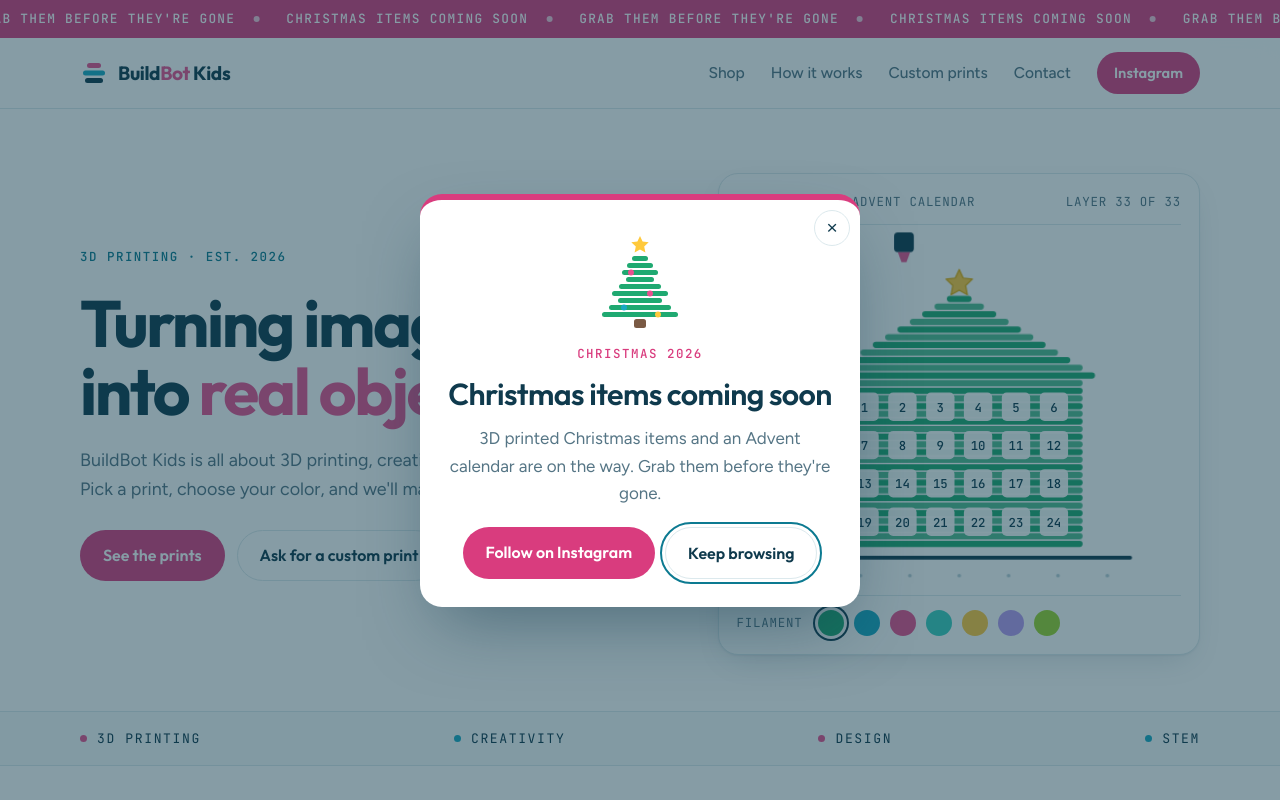
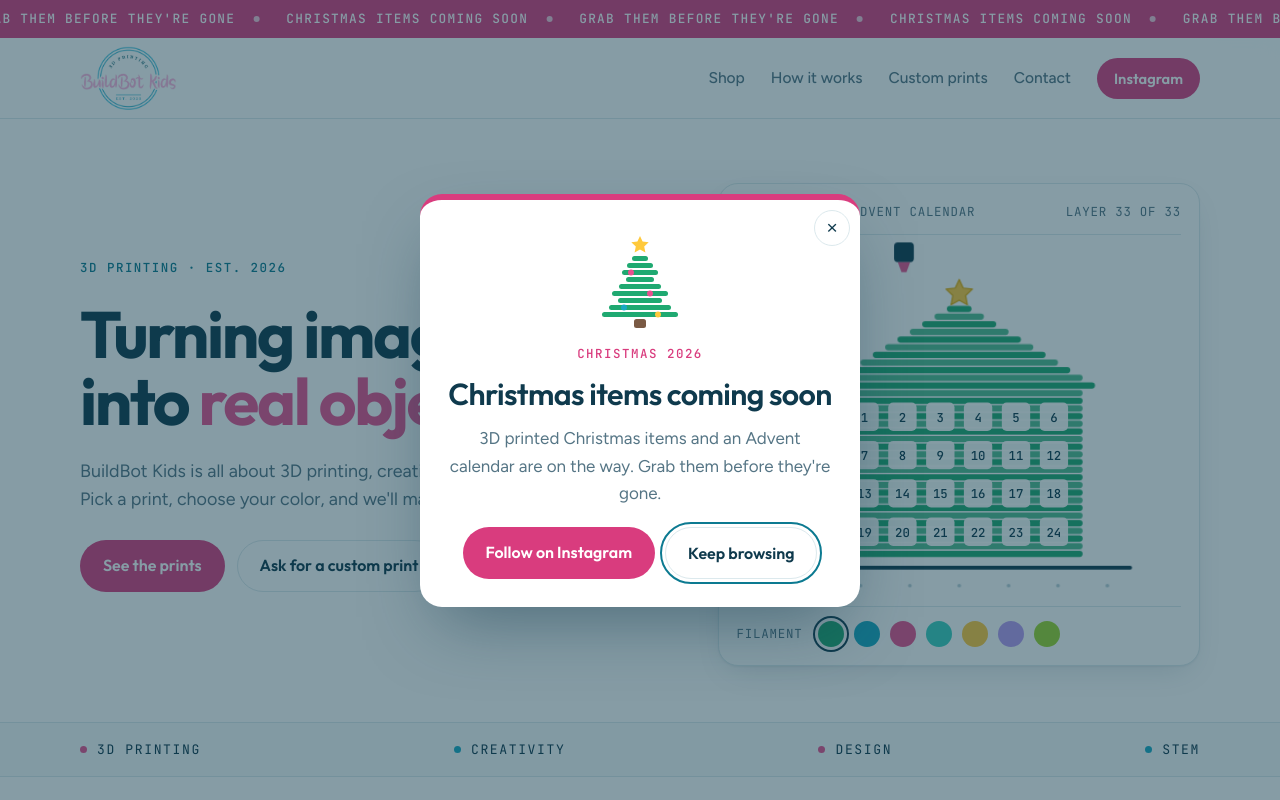
Before and after one commit to eigensciences/BuildBot-Kids, a plain HTML site: page index.html in a window 1280 px wide. Shown: the top 800 px of the page. Drawn offline with Linux system fonts and the light colour scheme.

Commit message:
Use the BuildBot Kids logo in the header, contact card and browser tab
Co-Authored-By: Claude Fable 5.2 <noreply@anthropic.com>
Claude-Session: https://claude.ai/code/session_01HYkUTiRpuZrEr1AwotYtC8

```diff
--- a/index.html
+++ b/index.html
@@ -4,6 +4,7 @@
 <meta charset="utf-8">
 <meta name="viewport" content="width=device-width, initial-scale=1">
 <title>BuildBot Kids</title>
+<link rel="icon" type="image/png" href="images/favicon.png">
 <link rel="preconnect" href="https://fonts.googleapis.com">
 <link rel="preconnect" href="https://fonts.gstatic.com" crossorigin>
 <link href="https://fonts.googleapis.com/css2?family=Figtree:wght@400;500;600;700&family=JetBrains+Mono:wght@400;500&family=Outfit:wght@500;600;700&display=swap" rel="stylesheet">
@@ -83,10 +84,11 @@ header.site {
   backdrop-filter: blur(10px);
   border-bottom: 1px solid var(--line);
 }
-.nav { display: flex; align-items: center; justify-content: space-between; gap: 16px; padding: 14px 0; flex-wrap: wrap; }
+.nav { display: flex; align-items: center; justify-content: space-between; gap: 16px; padding: 8px 0; flex-wrap: wrap; }
 .brand { display: flex; align-items: center; gap: 10px; text-decoration: none; font-family: var(--font-display); font-weight: 700; font-size: 1.2rem; letter-spacing: -0.02em; }
 .brand b { color: var(--pink); font-weight: 700; }
-.brand svg { width: 28px; height: 28px; flex: none; }
+.brand-logo { height: 64px; width: auto; display: block; }
+.contact-logo { width: 180px; height: auto; display: block; }
 .links { display: flex; align-items: center; gap: 6px 26px; flex-wrap: wrap; font-weight: 500; font-size: 0.97rem; }
 .links a { text-decoration: none; padding: 6px 0; color: var(--muted); }
 .links a:hover { color: var(--ink); }
@@ -248,12 +250,7 @@ div.thumb { background: color-mix(in srgb, var(--tint) 30%, #fff); }
 <header class="site">
   <div class="wrap nav">
     <a class="brand" href="#top" aria-label="BuildBot Kids home">
-      <svg viewBox="0 0 28 28" aria-hidden="true">
-        <rect x="7" y="4" width="14" height="5" rx="2.5" fill="#E8508F"/>
-        <rect x="3" y="11.5" width="22" height="5" rx="2.5" fill="#18A9C4"/>
-        <rect x="5" y="19" width="18" height="5" rx="2.5" fill="#0F3A4D"/>
-      </svg>
-      <span>Build<b>Bot</b> Kids</span>
+      <img class="brand-logo" src="images/logo.png" alt="BuildBot Kids, 3D printing, est. 2026" width="502" height="331">
     </a>
     <nav class="links" aria-label="Main">
       <a href="#shop">Shop</a>
@@ -389,6 +386,7 @@ div.thumb { background: color-mix(in srgb, var(--tint) 30%, #fff); }
         <p>Follow along on Instagram to see what's printing this week.</p>
       </div>
       <div class="contact-card">
+        <img class="contact-logo" src="images/logo.png" alt="" width="502" height="331">
         <p class="eyebrow">Order and contact</p>
         <p class="handle">@buildbotkids</p>
         <p>Orders and questions go through Instagram direct messages. Find us at instagram.com/buildbotkids.</p>
```
Also changed, not shown: images/favicon.png (added), images/logo.png (added).
